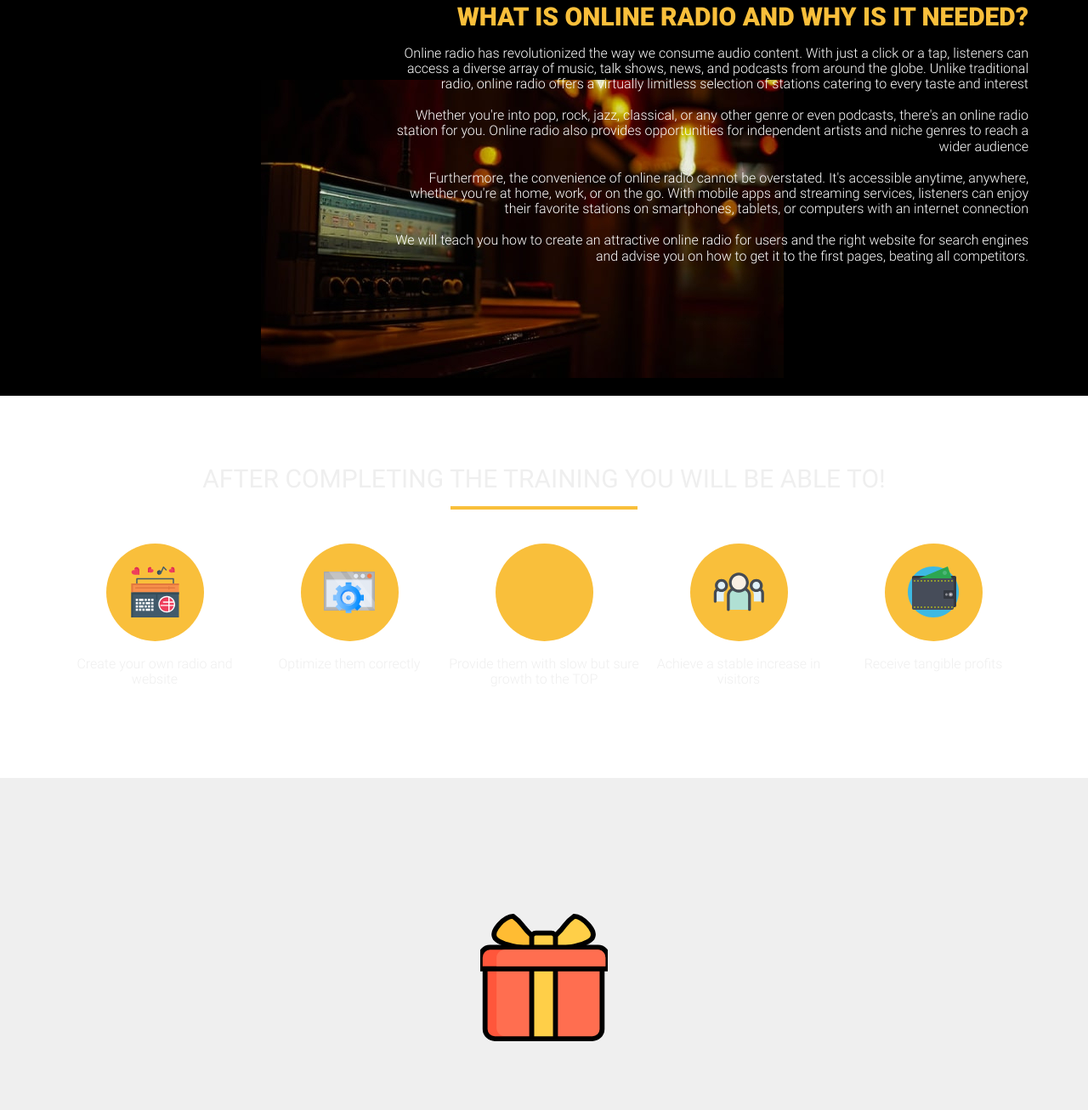
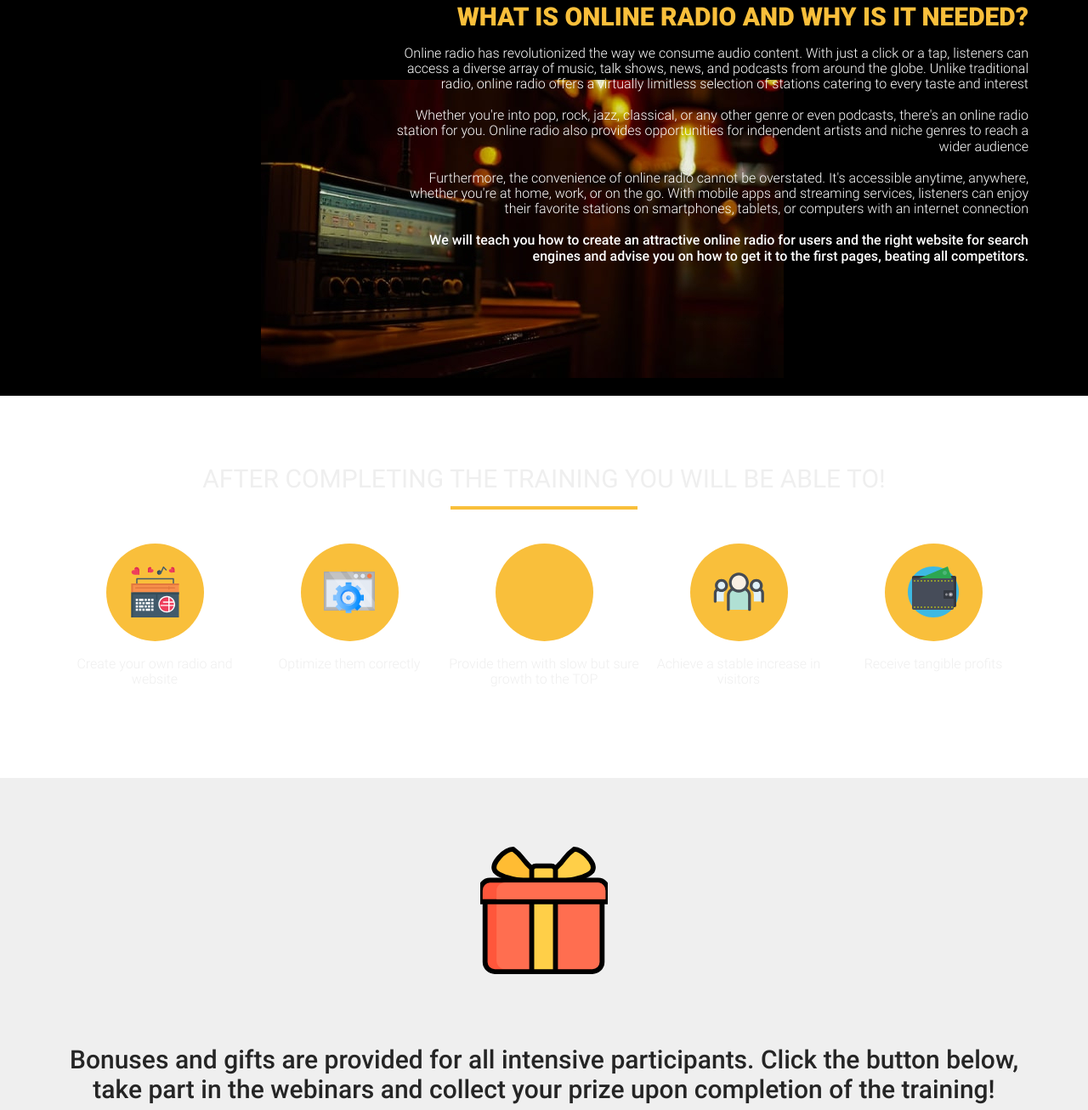
Before and after one commit to AlexPandovich/1.RadioStationSiteMarkup-, a plain HTML site: page src/index.html in a window 1280 px wide. Shown: the part 1490-2797 px from the top of the page at 85% size. Drawn offline with Linux system fonts and the light colour scheme.

Commit message:
refactor styles

```diff
--- a/src/css/normalize.css
+++ b/src/css/reset-some-values.css
@@ -1,5 +1,3 @@
-@import "./modern-normalize.css";
-
 /* :root {
     line-height: 1.5;
 } */
--- a/src/css/style.css
+++ b/src/css/style.css
@@ -1,3 +1,5 @@
+@import "./modern-normalize.css";
+@import "./reset-some-values.css";
 @import "./fonts.css";
 
 * {
@@ -6,7 +8,7 @@
 
     font-family: Roboto, sans-serif;
     font-style: normal;
-    font-weight: normal;
+    font-weight: 400;
 }
 
 .container {
@@ -20,6 +22,7 @@
     min-height: 72px;
     color: #fff;
     font-size: 21px;
+    font-weight: 500;
     text-transform: uppercase;
     text-shadow: -1px -1px 0px rgba(0, 0, 0, 0.22);
     border: none;
@@ -191,7 +194,7 @@
     font-weight: 300;
 }
 
-.needed__description-medium {
+.needed__description .needed__description-medium {
     font-weight: 500;
 }
 
@@ -211,7 +214,6 @@
     text-align: center;
     text-transform: uppercase;
     margin-top: 80px;
-    font-weight: normal;
 }
 
 .able .horizontal-line {
@@ -260,16 +262,21 @@
     background-color: #efefef;
     height: 613px;
     text-align: center;
+    /* prevent collapsing margins */
+    border-top: 1px solid transparent;
 }
 
+/* .present .present__wrapper {
+    padding: 80px 0 80px 0;
+} */
 .present img {
-    margin-top: 80px;
     width: 150px;
     height: 150px;
     object-fit: cover;
+    margin-top: 80px;
 }
 
-.present div {
+.present__descr {
     margin-top: 80px;
     color: #252525;
     font-size: 30px;
@@ -280,7 +287,6 @@
 
 .present button {
     margin-top: 60px;
-    font-size: 500;
 }
 /* ----------------------------------------------------- */
 /* First webinar                                       */
--- a/src/index.html
+++ b/src/index.html
@@ -10,7 +10,6 @@
             href="https://fonts.googleapis.com/css2?family=Roboto:ital,wght@0,100..900;1,100..900&display=swap"
             rel="stylesheet"
         /> -->
-        <link rel="stylesheet" href="./css/normalize.css" />
         <link rel="stylesheet" href="./css/style.css" />
     </head>
     <body>
@@ -168,7 +167,7 @@
         <section class="present">
             <div class="container">
                 <img src="./icons/present.svg" alt="" />
-                <div>
+                <div class="present__descr">
                     Bonuses and gifts are provided for all intensive
                     participants. Click the button below, take part in the
                     webinars and collect your prize upon completion of the
```
